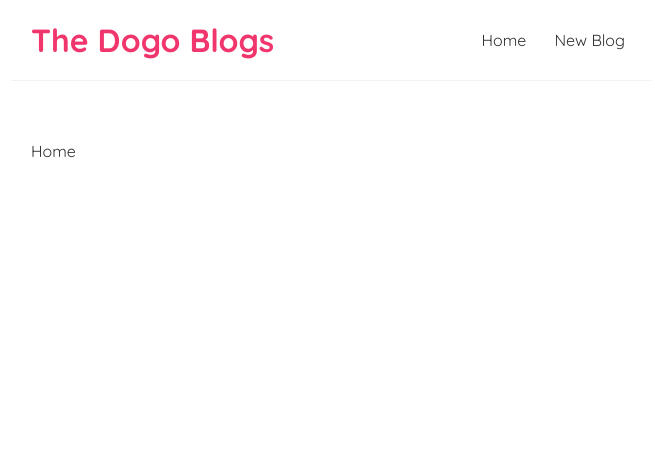
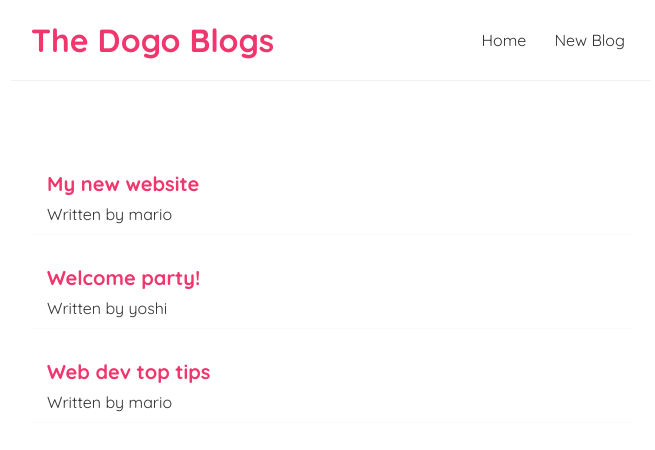
Before and after one commit to Iqbal0786/dogo-blog, a React (Create React App) app: page / in a window 1280 px wide. Shown: the top 450 px of the page, without its empty margins (309-964 px from the left). Built offline with nearby package versions, Linux system fonts and the light colour scheme.

Commit message:
mapped blog data

```diff
--- a/src/components/Home.jsx
+++ b/src/components/Home.jsx
@@ -1,9 +1,24 @@
-import React from 'react'
+import React, { useState } from "react";
 
 export default function Home() {
+  const [blogs, setBlogs] = useState([
+    { title: "My new website", body: "lorem ipsum...", author: "mario", id: 1 },
+    { title: "Welcome party!", body: "lorem ipsum...", author: "yoshi", id: 2 },
+    {
+      title: "Web dev top tips",
+      body: "lorem ipsum...",
+      author: "mario",
+      id: 3,
+    },
+  ]);
   return (
-    <div
-    className='home'
-    >Home</div>
-  )
+    <div className="home">
+      {blogs.map((blog) => (
+        <div className="blog-preview" key={blog.id}>
+          <h2>{blog.title}</h2>
+          <p>Written by {blog.author}</p>
+        </div>
+      ))}
+    </div>
+  );
 }
--- a/src/index.css
+++ b/src/index.css
@@ -33,3 +33,18 @@
   margin: 40px auto;
   padding: 20px;
 }
+
+/* blog previews / list */
+.blog-preview {
+  padding: 10px 16px;
+  margin: 20px 0;
+  border-bottom: 1px solid #fafafa;
+}
+.blog-preview:hover {
+  box-shadow: 1px 3px 5px rgba(0,0,0,0.1);
+}
+.blog-preview h2 {
+  font-size: 20px;
+  color: #f1356d;
+  margin-bottom: 8px;
+}
```
